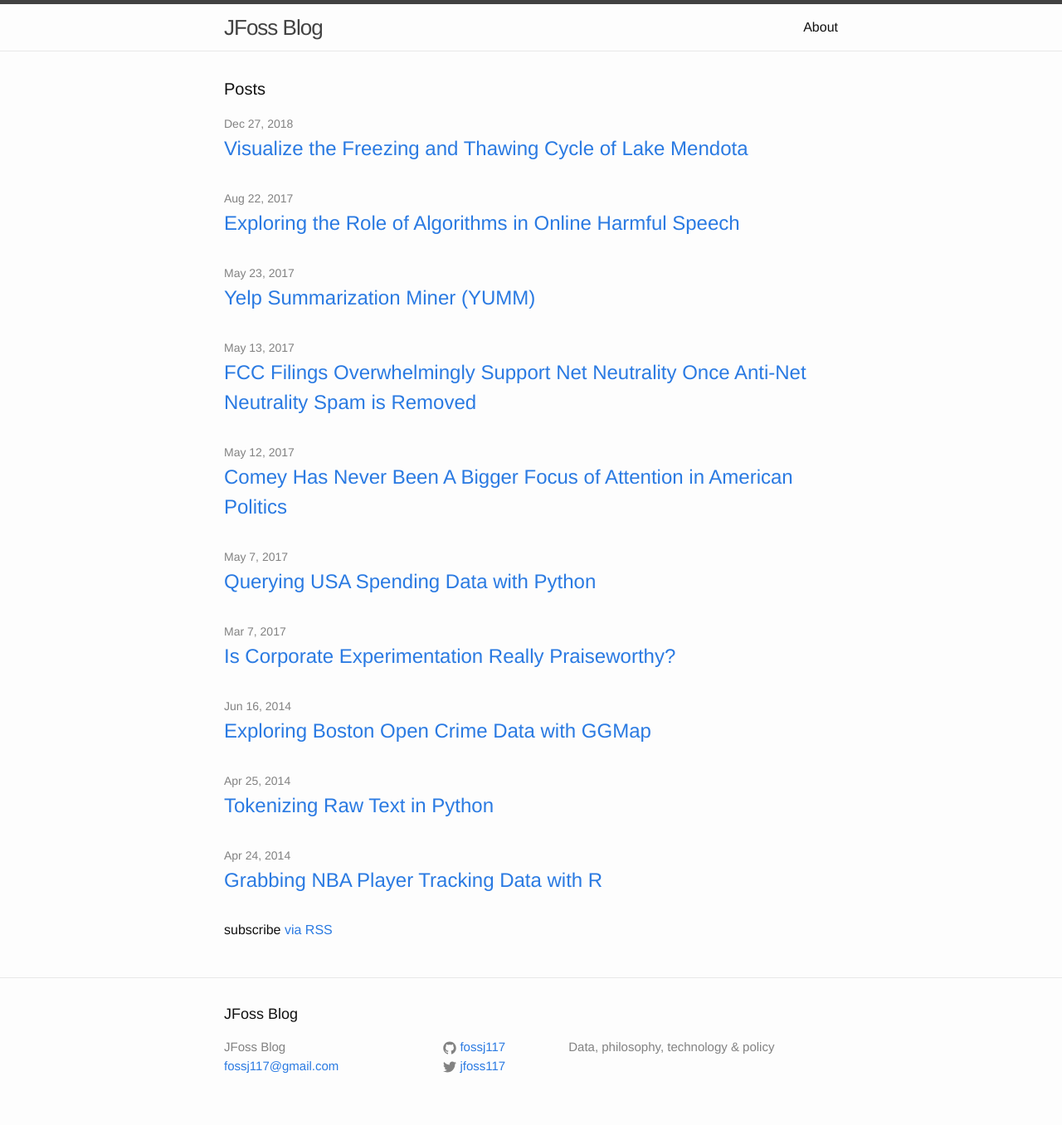
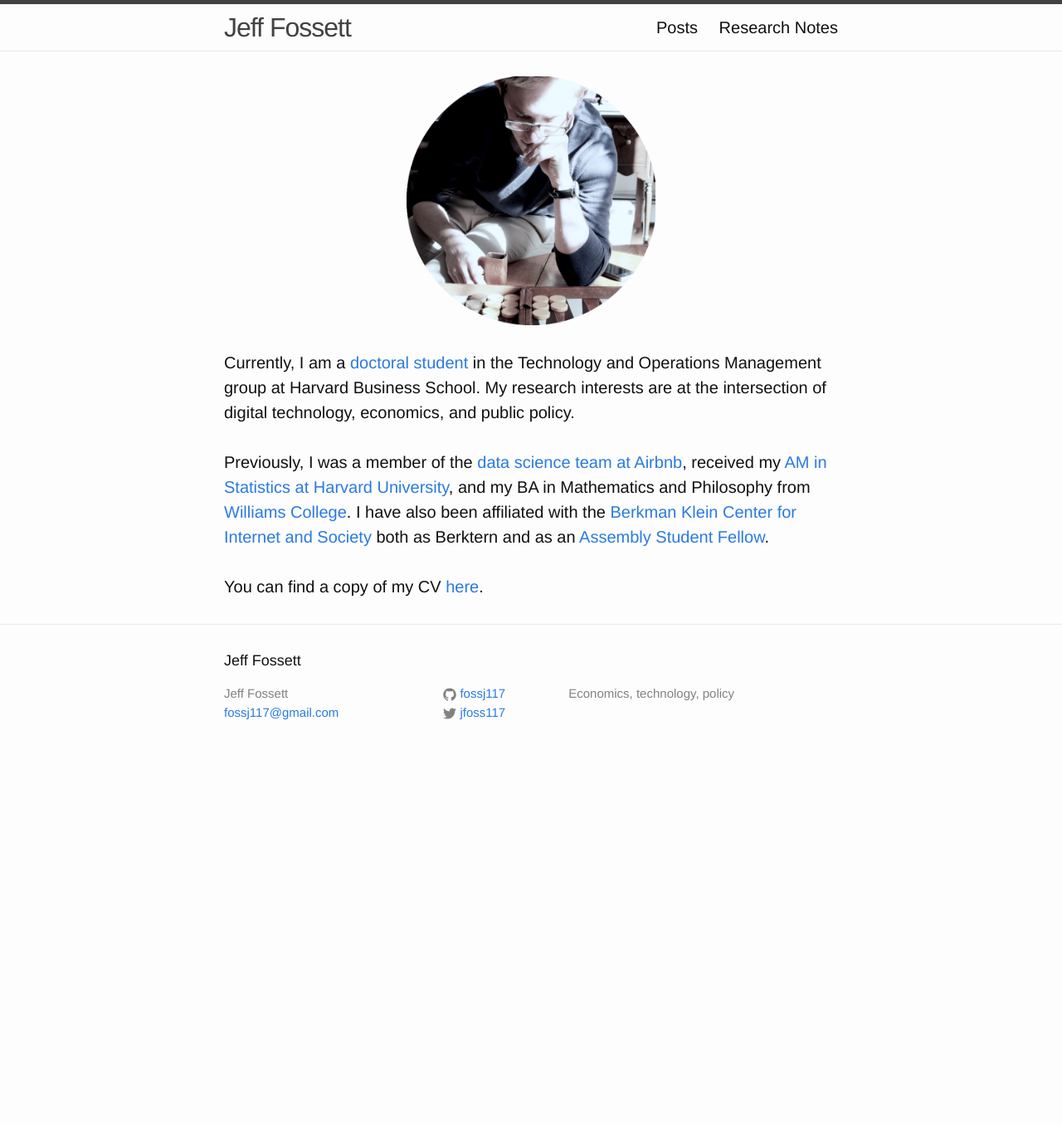
Before and after one commit to Fossj117/fossj117.github.io, a Jekyll site: the page built from index.html, in a window 1280 px wide. Shown: the whole page at 83% size. Built offline with Jekyll 4.4.1, drawn with Linux system fonts in a browser that asks for light colours; after the commit the page ends 930 px from its top, so only the background shows below that.

Commit message:
Reformat and create research notes section

```diff
--- a/_config.yml
+++ b/_config.yml
@@ -1,7 +1,7 @@
 # Site settings
-title: "JFoss Blog"
+title: "Jeff Fossett"
 email: "fossj117@gmail.com"
-description: "Data, philosophy, technology & policy"
+description: "Economics, technology, policy"
 baseurl: "" # the subpath of your site, e.g. /blog/
 url: "http://jeffreyfossett.com" # the base hostname & protocol for your site
 twitter_username: "jfoss117"
--- a/_sass/_layout.scss
+++ b/_sass/_layout.scss
@@ -11,7 +11,7 @@
 }
 
 .site-title {
-    font-size: 26px;
+    font-size: 32px;
     line-height: 56px;
     letter-spacing: -1px;
     margin-bottom: 0;
@@ -185,7 +185,7 @@
 
 .post-link {
     display: block;
-    font-size: 24px;
+    font-size: 20px;
 }
 
 
@@ -198,12 +198,12 @@
 }
 
 .post-title {
-    font-size: 42px;
+    font-size: 26px;
     letter-spacing: -1px;
     line-height: 1;
 
     @include media-query($on-laptop) {
-        font-size: 36px;
+        font-size: 26px;
     }
 }
 
--- a/css/main.scss
+++ b/css/main.scss
@@ -7,7 +7,7 @@
 
 // Our variables
 $base-font-family: Helvetica, Arial, sans-serif;
-$base-font-size:   16px;
+$base-font-size:   20px;
 $small-font-size:  $base-font-size * 0.875;
 $base-line-height: 1.5;
 
@@ -26,6 +26,7 @@ $content-width:    800px;
 
 $on-palm:          600px;
 $on-laptop:        800px;
+
 
 
 
--- a/index.html
+++ b/index.html
@@ -2,22 +2,19 @@
 layout: default
 ---
 
-<div class="home">
+<center>
+<img src="/files/backgammon_circle.png"  width="300" height="300">
+</center>
 
-  <h1 class="page-heading">Posts</h1>
+<br>
+Currently, I am a <a href="https://www.hbs.edu/faculty/Pages/profile.aspx?facId=1068421"> doctoral student</a> in the Technology and Operations Management group at Harvard Business School. My research interests are at the intersection of digital technology, economics, and public policy.
 
-  <ul class="post-list">
-    {% for post in site.posts %}
-      <li>
-        <span class="post-meta">{{ post.date | date: "%b %-d, %Y" }}</span>
+<br>
+<br>
 
-        <h2>
-          <a class="post-link" href="{{ post.url | prepend: site.baseurl }}">{{ post.title }}</a>
-        </h2>
-      </li>
-    {% endfor %}
-  </ul>
+Previously, I was a member of the <a href="https://medium.com/airbnb-engineering/at-airbnb-data-science-belongs-everywhere-917250c6beba">data science team at Airbnb</a>, received my <a href="https://statistics.fas.harvard.edu/alumni"> AM in Statistics at Harvard University</a>, and my BA in Mathematics and Philosophy from <a href="https://www.williams.edu/">Williams College</a>. I have also been affiliated with the <a href="https://cyber.harvard.edu/">Berkman Klein Center for Internet and Society</a> both as Berktern and as an <a href="https://www.bkmla.org/">Assembly Student Fellow</a>.
 
-  <p class="rss-subscribe">subscribe <a href="{{ "/feed.xml" | prepend: site.baseurl }}">via RSS</a></p>
+<br>
+<br>
 
-</div>
+You can find a copy of my CV <a href="/files/Jeffrey_Fossett_CV_Aug19.pdf">here</a>.
```
Also changed, not shown: about.md (deleted, +0 -16 lines), posts.md (added, +25 -0 lines), research_notes.md (added, +25 -0 lines), files/backgammon_circle.png (added).
